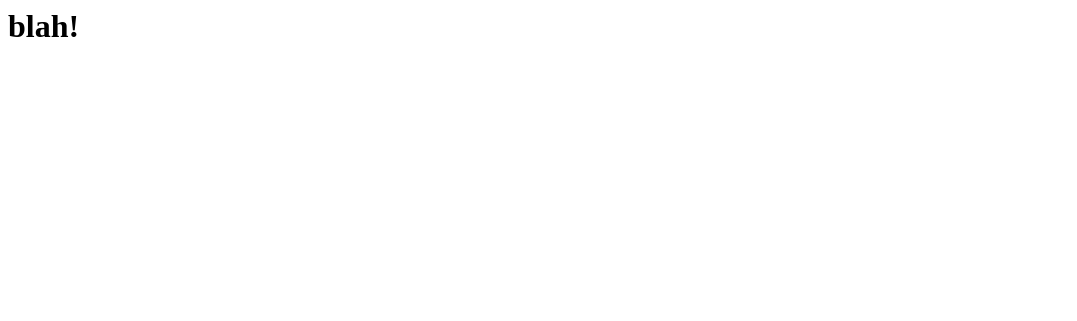
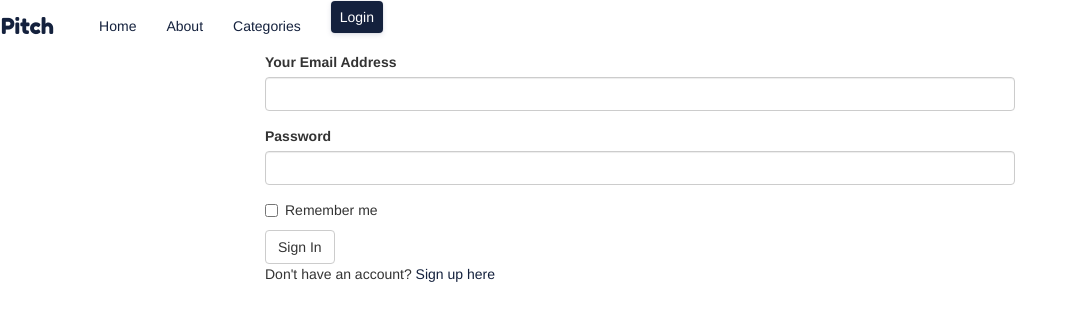
Before and after one commit to lornakamau/pitch, a Flask app: page /authenticate/login in a window 1280 px wide. Before the commit the part shown is almost empty. Shown: the top 321 px of the page, without its empty margins (0-1077 px from the left). Run offline with Flask 2, Linux system fonts and the light colour scheme; some libraries are stand-ins or nearby versions.

Commit message:
add login form

```diff
--- a/app/templates/auth/login.html
+++ b/app/templates/auth/login.html
@@ -1 +1,24 @@
-<h1>blah!</h1>
+{% extends 'base.html'%}
+{% import 'bootstrap/wtf.html' as wtf%}
+
+{% block content %}
+<div class="container">
+    <div class="row">
+      <div class= "col-md-2"> </div>
+      <div class="col-md-8">
+      <!--Flash message -->
+      {% for message in get_flashed_messages() %}
+        <div class="alert alert-danger">
+        <button type="button" class="close" data-dismiss="alert">&times;</button>
+        {{ message }}
+        </div>
+      {% endfor %}
+      <!-- Login form -->
+      {{wtf.quick_form(login_form)}}
+      <p> Don't have an account? <a href="{{url_for('auth.signup')}}">Sign up here</a></p>
+     </div>
+     <div clas="col-md-2"> </div>
+    </div>
+</div>
+
+{% endblock%}
```
